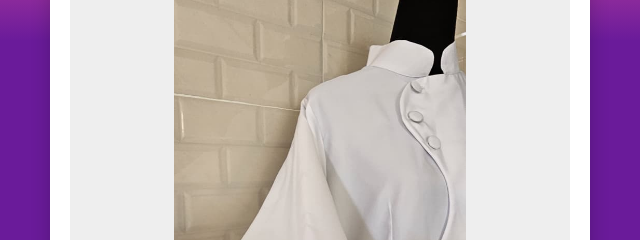
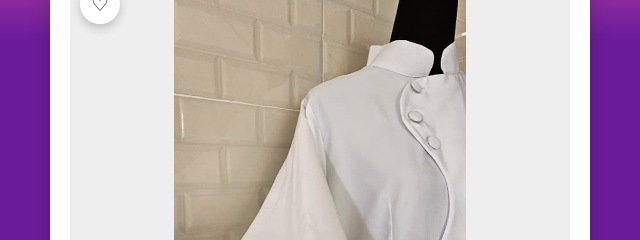
Before and after one commit to daliluktrafel-spec/project-folder, a plain HTML site: page product.html in a window 1280 px wide. Both pictures are taken after a click on the button "اطلب الآن". Shown: the part 149-389 px from the top of the page, 320-960 px from the left. Drawn offline with Linux system fonts and the light colour scheme.

Commit message:
Update product.html

```diff
--- a/product.html
+++ b/product.html
@@ -4,6 +4,7 @@
 <meta charset="UTF-8">
 <title>تفاصيل المنتج</title>
 <meta name="viewport" content="width=device-width, initial-scale=1.0">
+
 <style>
 body {
     margin: 0;
@@ -34,15 +35,39 @@ body {
     align-items: center;
 }
 
+.img-wrapper{
+    position: relative;
+    width:100%;
+}
+
 .product-img {
     width: 100%;
-    aspect-ratio: 1 / 1; /* يجعلها مربعة */
+    aspect-ratio: 1 / 1;
     border-radius: 15px;
     margin-bottom: 20px;
     background-color: #eee;
-    background-size: contain; /* يظهر كل محتوى الصورة */
+    background-size: contain;
     background-position: center;
     background-repeat: no-repeat;
+}
+
+/* زر المفضلة */
+.favorite-btn {
+    position: absolute;
+    top: 10px;
+    left: 10px;
+    background: white;
+    border-radius: 50%;
+    width: 40px;
+    height: 40px;
+    border: none;
+    font-size: 20px;
+    cursor: pointer;
+    box-shadow: 0 4px 10px rgba(0,0,0,0.2);
+}
+
+.favorite-btn.active {
+    color: red;
 }
 
 .product-name { font-size: 24px; font-weight: bold; margin-bottom: 10px; }
@@ -58,7 +83,6 @@ body {
     border-radius: 12px;
     font-weight: bold;
     cursor: pointer;
-    transition: 0.3s;
 }
 
 .btn-order {
@@ -66,34 +90,32 @@ body {
     color: white;
 }
 
-.btn-order:hover { opacity: 0.9; }
+.btn-back { background: #eee; color: #333; }
 
-.btn-back { background: #eee; color: #333; }
-.btn-back:hover { background: #ddd; }
-
-/* الجوال: الكرت أكبر قليلًا والصورة مربعة أكبر */
 @media (max-width: 600px) {
     .product-container {
         max-width: 95%;
-        padding: 20px;
-    }
-
-    .product-img {
-        aspect-ratio: 1 / 1;
     }
 }
 </style>
 </head>
+
 <body>
 
 <div class="header">تفاصيل المنتج</div>
 
 <div class="product-container">
-    <div class="product-img" id="product-img"></div>
+
+    <div class="img-wrapper">
+        <button class="favorite-btn" id="favBtn">♡</button>
+        <div class="product-img" id="product-img"></div>
+    </div>
+
     <div class="product-name" id="product-name"></div>
     <div class="product-price" id="product-price"></div>
     <div class="product-store" id="product-store"></div>
     <div class="product-status" id="product-status"></div>
+
     <button class="btn-order" id="order-btn">اطلب الآن</button>
     <button class="btn-back" onclick="window.history.back();">عودة</button>
 </div>
@@ -102,8 +124,10 @@ body {
 <script>
 const userName = localStorage.getItem("userName") || "مستخدم";
 const userRegion = localStorage.getItem("userRegion") || "";
+
 const urlParams = new URLSearchParams(window.location.search);
 const productId = parseInt(urlParams.get('productId'));
+
 const product = products.find(p => p.id === productId) || products[0];
 
 document.getElementById("product-name").innerText = product.name;
@@ -112,10 +136,47 @@ document.getElementById("product-store").innerText = product.store;
 document.getElementById("product-status").innerText = product.status;
 document.getElementById("product-img").style.backgroundImage = `url('${product.image}')`;
 
+/* الطلب */
 document.getElementById("order-btn").onclick = () => {
-    const msg = `الاسم: ${userName}%0Aالمنطقة: ${userRegion}%0Aالمنتج: ${product.name}%0Aالسعر: ${product.price}%0Aالمتجر: ${product.store}`;
+    const msg =
+        `الاسم: ${userName}%0A` +
+        `المنطقة: ${userRegion}%0A` +
+        `المنتج: ${product.name}%0A` +
+        `السعر: ${product.price}%0A` +
+        `المتجر: ${product.store}`;
     window.open(`https://wa.me/967774257557?text=${msg}`, '_blank');
 };
+
+/* المفضلة */
+const favBtn = document.getElementById("favBtn");
+let favorites = JSON.parse(localStorage.getItem("favorites")) || [];
+
+function isFav(id){
+    return favorites.includes(id);
+}
+
+function updateFavBtn(){
+    if(isFav(product.id)){
+        favBtn.innerText = "❤";
+        favBtn.classList.add("active");
+    }else{
+        favBtn.innerText = "♡";
+        favBtn.classList.remove("active");
+    }
+}
+
+favBtn.onclick = (e) => {
+    e.stopPropagation();
+    if(isFav(product.id)){
+        favorites = favorites.filter(f => f !== product.id);
+    }else{
+        favorites.push(product.id);
+    }
+    localStorage.setItem("favorites", JSON.stringify(favorites));
+    updateFavBtn();
+};
+
+updateFavBtn();
 </script>
 
 </body>
```
